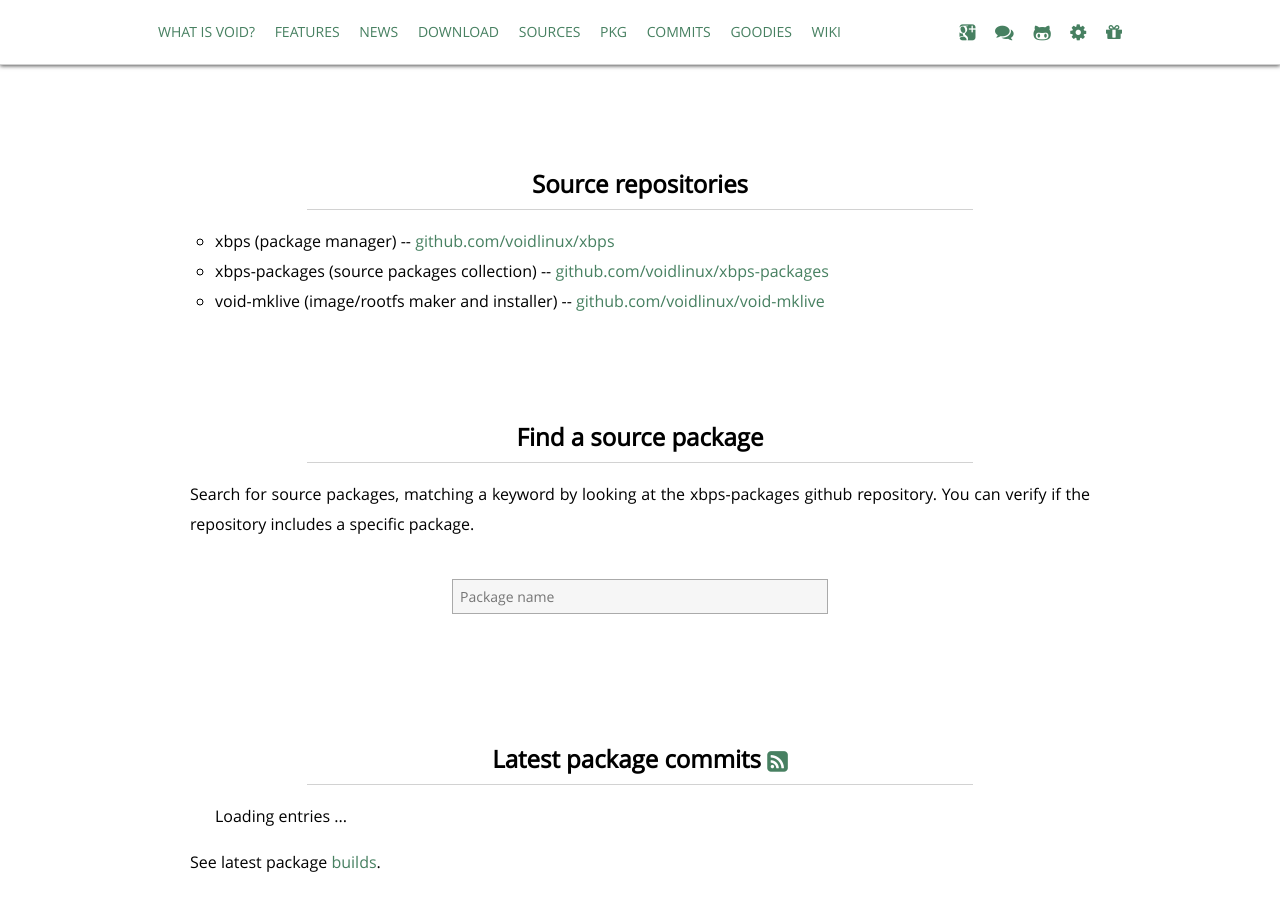
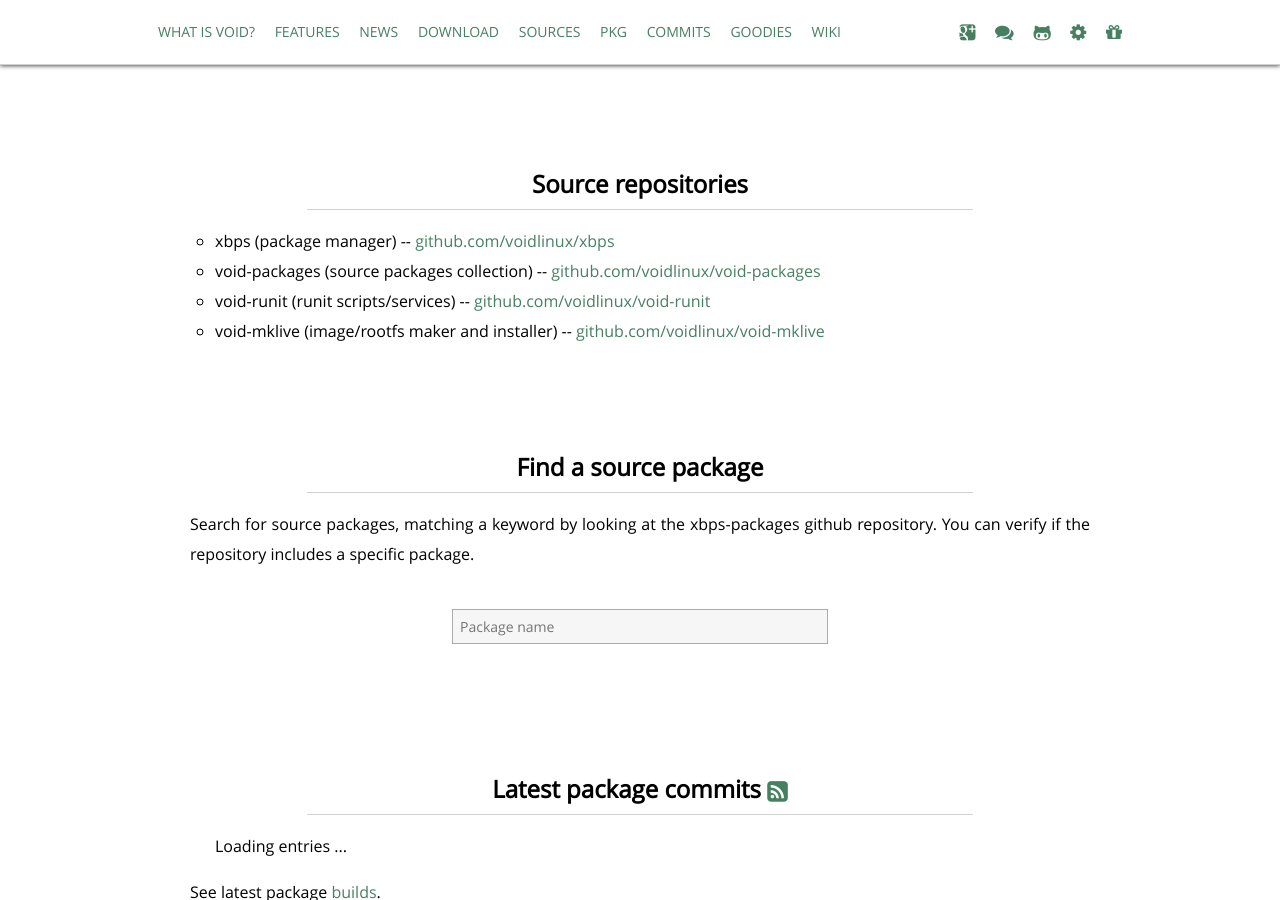
Before and after one commit to void-linux/void-linux.github.io, a Jekyll site: the page built from index.html, in a window 1280 px wide and 900 px high, scrolled down 7975 px. Built offline with Jekyll 4.4.1, drawn with Linux system fonts in a browser that asks for light colours; Markdown is read by kramdown in place of the engine named in the settings.

Commit message:
Misc twerks.

```diff
--- a/_includes/navicon.html
+++ b/_includes/navicon.html
@@ -1,9 +1,9 @@
 			<div id="social">
 				<ul>
-					<li><a href="https://plus.google.com/communities/113949500587973059533" title="Google +"><i class="fa fa-google fa-lg"></i></a></li>
-					<li><a href="http://webchat.freenode.net/?channels=%23xbps&amp;uio=d4" title="Join us on IRC!"><i class="fa fa-comments fa-lg"></i></a></li>
-					<li><a href="https://github.com/voidlinux" title="Fork Void Linux"><i class="fa fa-github-alt fa-lg"></i></a></li>
-					<li><a href="http://build.voidlinux.eu/console" title="See latest pkg builds"><i class="fa fa-cog fa-lg"></i></a></li>
+					<li><a href="https://plus.google.com/communities/113949500587973059533" title="Void on Google+"><i class="fa fa-google fa-lg"></i></a></li>
+					<li><a href="http://webchat.freenode.net/?channels=%23xbps&amp;uio=d4" title="Void on IRC"><i class="fa fa-comments fa-lg"></i></a></li>
+					<li><a href="https://github.com/voidlinux" title="Void Linux on GitHub"><i class="fa fa-github-alt fa-lg"></i></a></li>
+					<li><a href="http://build.voidlinux.eu/console" title="Void builder"><i class="fa fa-cog fa-lg"></i></a></li>
 					<li><a href="https://www.paypal.com/cgi-bin/webscr?cmd=_s-xclick&amp;hosted_button_id=QMV62MDXJ955N" title="Donate!"><i class="fa fa-gift fa-lg"></i></a></li>
 				</ul>
 			</div>
--- a/index.html
+++ b/index.html
@@ -111,7 +111,8 @@
 			<h2 class="cattitle">Source repositories</h2>
 			<ul>
 				<li>xbps (package manager) -- <a href="https://github.com/voidlinux/xbps">github.com/voidlinux/xbps</a></li>
-				<li>xbps-packages (source packages collection) -- <a href="https://github.com/voidlinux/xbps-packages">github.com/voidlinux/xbps-packages</a></li>
+				<li>void-packages (source packages collection) -- <a href="https://github.com/voidlinux/void-packages">github.com/voidlinux/void-packages</a></li>
+				<li>void-runit (runit scripts/services) -- <a href="https://github.com/voidlinux/void-runit">github.com/voidlinux/void-runit</a></li>
 				<li>void-mklive (image/rootfs maker and installer) -- <a href="https://github.com/voidlinux/void-mklive">github.com/voidlinux/void-mklive</a></li>
 			</ul>
 		</div>
```
